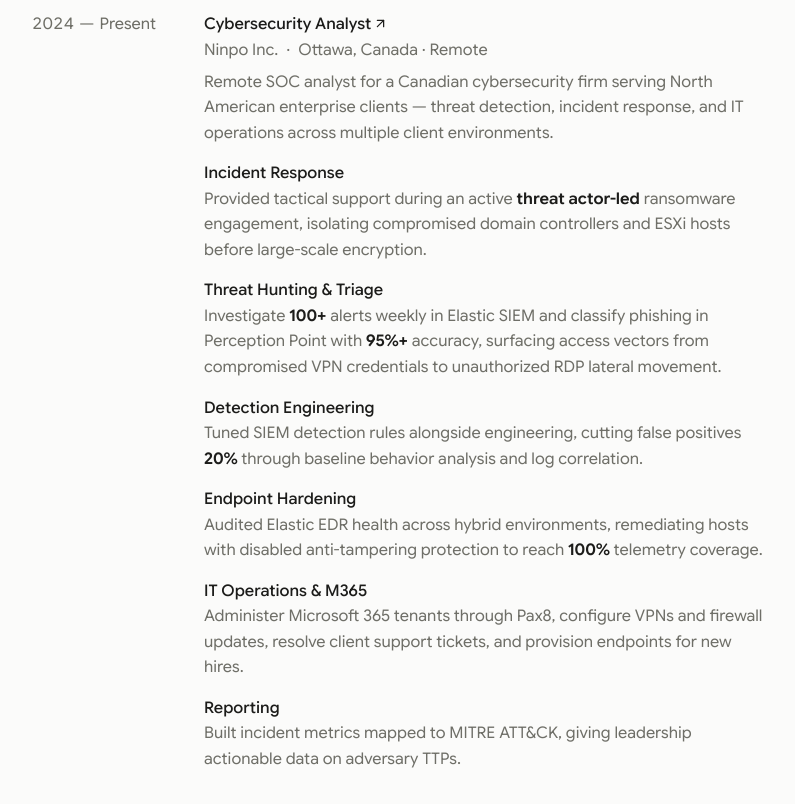
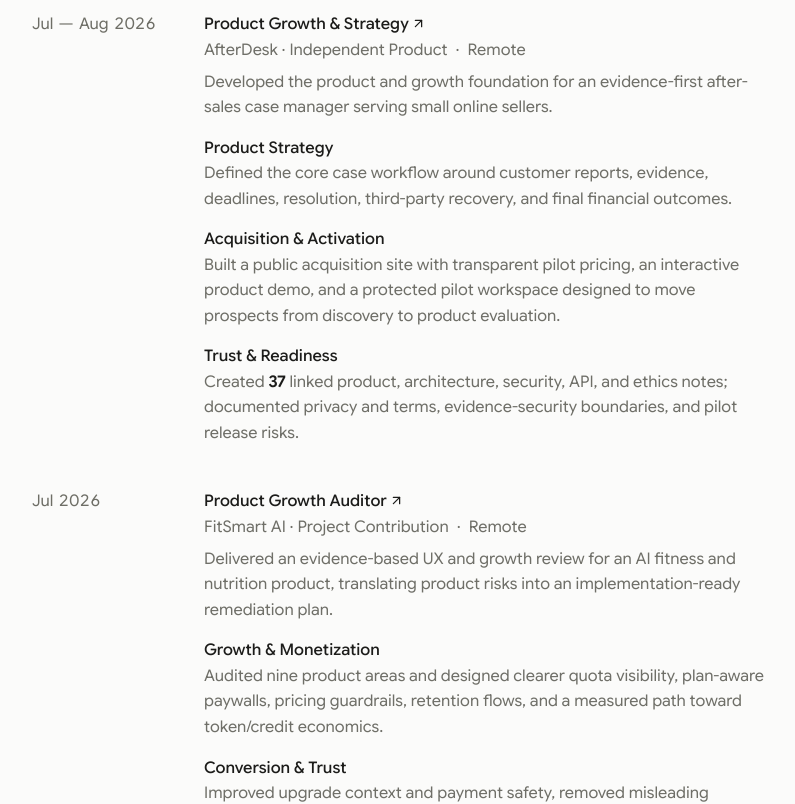
Before and after one commit to muhammad1502/portfolio, a React (Vite) app: page / in a window 1280 px wide. Shown: the part 800-1604 px from the top of the page, without its empty margins (240-1035 px from the left). Built offline with nearby package versions, Linux system fonts and the light colour scheme.

Commit message:
add-product-growth-work

```diff
--- a/src/app/components/resume-data.ts
+++ b/src/app/components/resume-data.ts
@@ -60,6 +60,54 @@ export const contacts: LabeledLink[] = [
 ];
 
 export const experience: ResumeEntry[] = [
+  {
+    id: 'afterdesk',
+    period: 'Jul — Aug 2026',
+    title: 'Product Growth & Strategy',
+    subtitle: 'AfterDesk · Independent Product',
+    href: 'https://github.com/muhammad1502/AfterDesk',
+    meta: 'Remote',
+    description:
+      'Developed the product and growth foundation for an evidence-first after-sales case manager serving small online sellers.',
+    sections: [
+      {
+        label: 'Product Strategy',
+        text: 'Defined the core case workflow around customer reports, evidence, deadlines, resolution, third-party recovery, and final financial outcomes.',
+      },
+      {
+        label: 'Acquisition & Activation',
+        text: 'Built a public acquisition site with transparent pilot pricing, an interactive product demo, and a protected pilot workspace designed to move prospects from discovery to product evaluation.',
+      },
+      {
+        label: 'Trust & Readiness',
+        text: 'Created **37** linked product, architecture, security, API, and ethics notes; documented privacy and terms, evidence-security boundaries, and pilot release risks.',
+      },
+    ],
+  },
+  {
+    id: 'fitsmart-growth',
+    period: 'Jul 2026',
+    title: 'Product Growth Auditor',
+    subtitle: 'FitSmart AI · Project Contribution',
+    href: 'https://github.com/SyedSaribSultan/fitsmart',
+    meta: 'Remote',
+    description:
+      'Delivered an evidence-based UX and growth review for an AI fitness and nutrition product, translating product risks into an implementation-ready remediation plan.',
+    sections: [
+      {
+        label: 'Growth & Monetization',
+        text: 'Audited nine product areas and designed clearer quota visibility, plan-aware paywalls, pricing guardrails, retention flows, and a measured path toward token/credit economics.',
+      },
+      {
+        label: 'Conversion & Trust',
+        text: 'Improved upgrade context and payment safety, removed misleading unlimited-use language, preserved blocked user intent, and aligned product claims with real system behavior.',
+      },
+      {
+        label: 'Product Quality',
+        text: 'Specified and validated accessibility, data-integrity, AI-routing, and usage-observability improvements, including coverage of **37** audited icon controls and **18/18** passing Worker tests.',
+      },
+    ],
+  },
   {
     id: 'ninpo',
     period: '2024 — Present',
```
